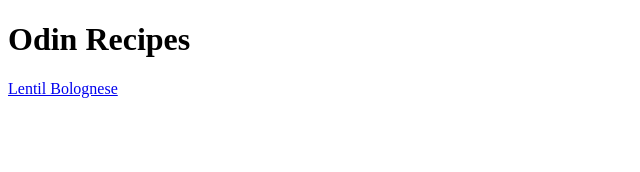
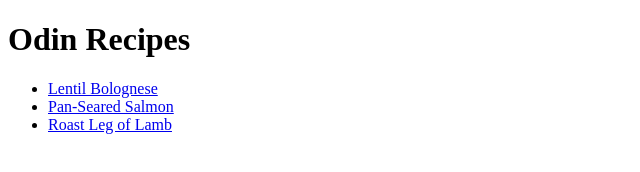
Before and after one commit to DeeAyDan/odin-recipes-2, a plain HTML site: page index.html in a window 1280 px wide. Shown: the whole page, without its empty margins (0-640 px from the left). Drawn offline with Linux system fonts and the light colour scheme.

Commit message:
Added 2 more links to recipies | Made a list for the links

```diff
--- a/index.html
+++ b/index.html
@@ -8,6 +8,10 @@
 </head>
 <body>
     <h1>Odin Recipes</h1>
-    <a href="./recipes/lentil_bolognese.html">Lentil Bolognese</a>
+    <ul>
+        <li><a href="./recipes/lentil_bolognese.html">Lentil Bolognese</a></li>
+        <li><a href="./recipes/pan_seared_salmon.html">Pan-Seared Salmon</a></li>
+        <li><a href="./recipes/roast_leg_of_lamb.html">Roast Leg of Lamb</a></li>
+    </ul>
 </body>
 </html>
```
